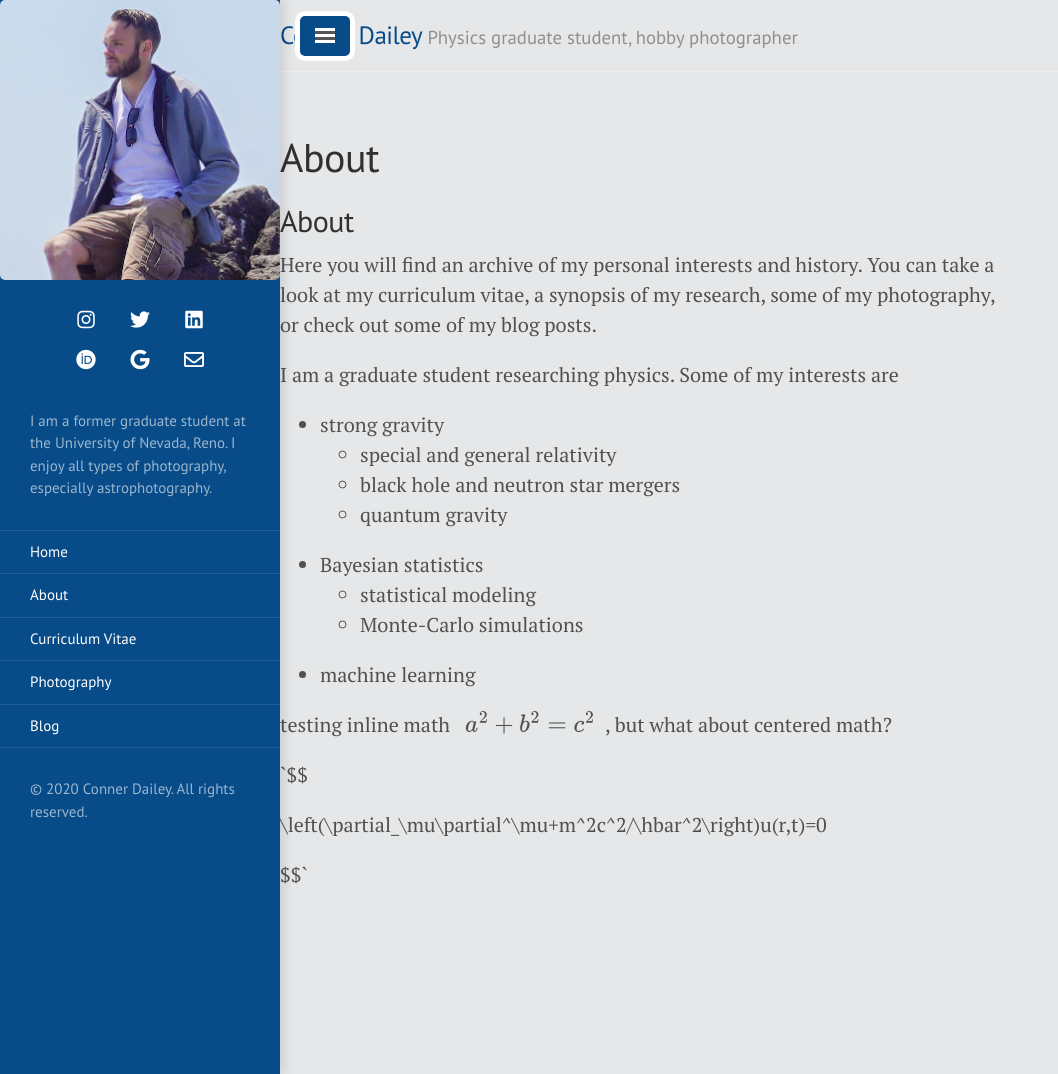
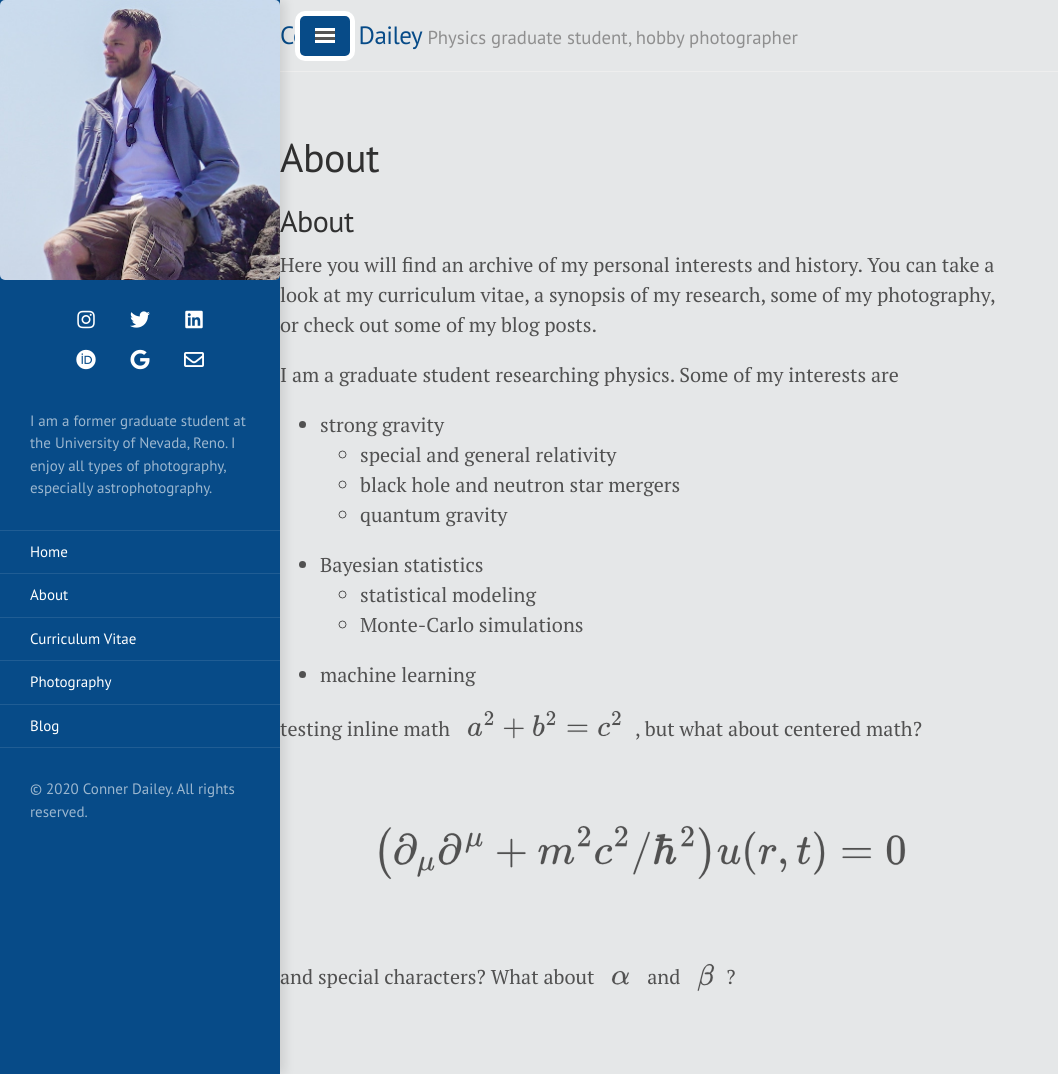
Before and after one commit to TakeTwiceDailey/TakeTwiceDailey.github.io, a Jekyll site: the page built from about.md, in a window 1280 px wide and 1074 px high. Shown: the whole window, without its empty margins (0-1058 px from the left). Built offline with Jekyll 4.4.1, drawn with Linux system fonts in a browser that asks for light colours; nearby versions of some CDN libraries.

Commit message:
testing latex syntax

```diff
--- a/about.md
+++ b/about.md
@@ -20,8 +20,6 @@ I am a graduate student researching physics. Some of my interests are
 
 testing inline math `$a^2+b^2=c^2$`, but what about centered math?
 
-`$$
+`$$\Large \left(\partial_\mu\partial^\mu+m^2c^2/\hbar^2\right)u(r,t)=0 $$`
 
-\left(\partial_\mu\partial^\mu+m^2c^2/\hbar^2\right)u(r,t)=0
-
-$$`
+and special characters? What about `$\alpha$` and `$\beta$`?
--- a/public/css/poole.css
+++ b/public/css/poole.css
@@ -154,7 +154,7 @@ pre {
 }
 code {
   padding: .25em .5em;
-  font-size: 100%;
+  font-size: 120%;/*85%*/
   color: inherit;/*#bf616a*/
   background-color: transparent;/*#f9f9f9*/
   border-radius: 3px;
```
